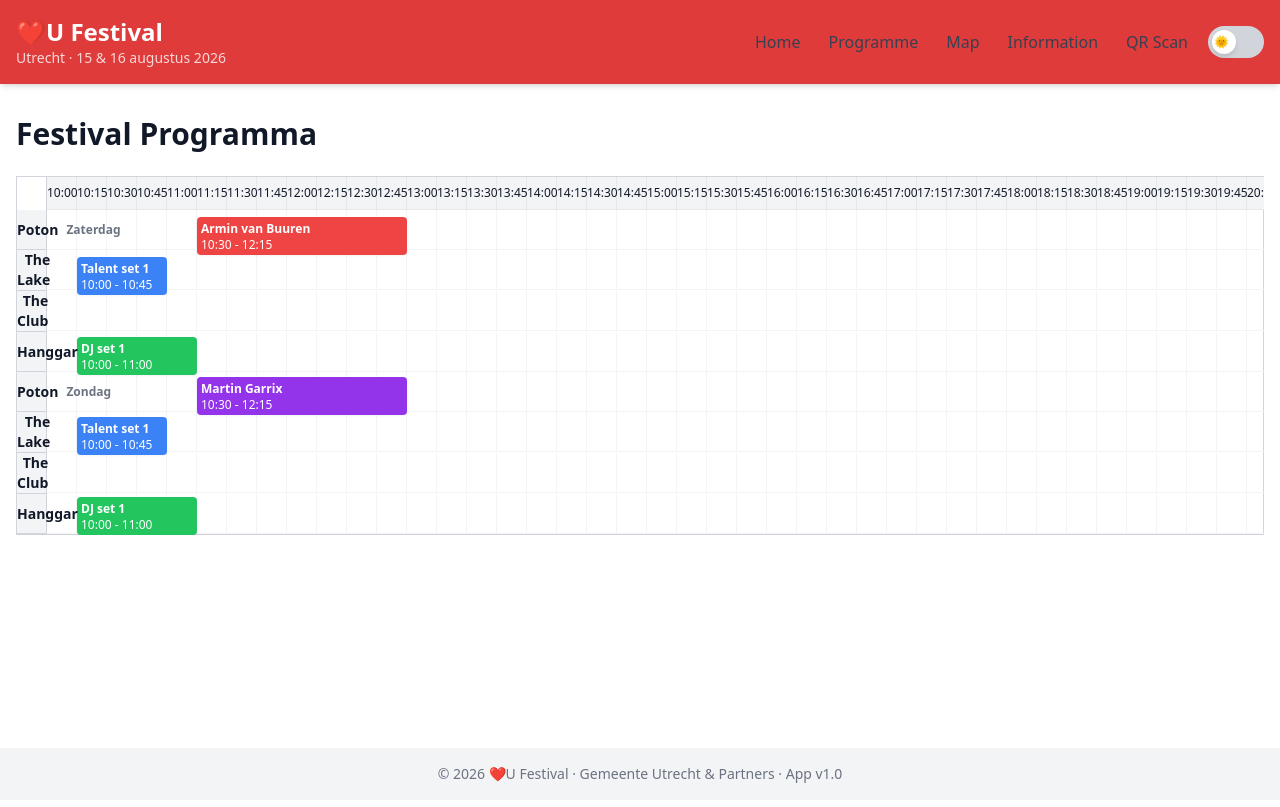
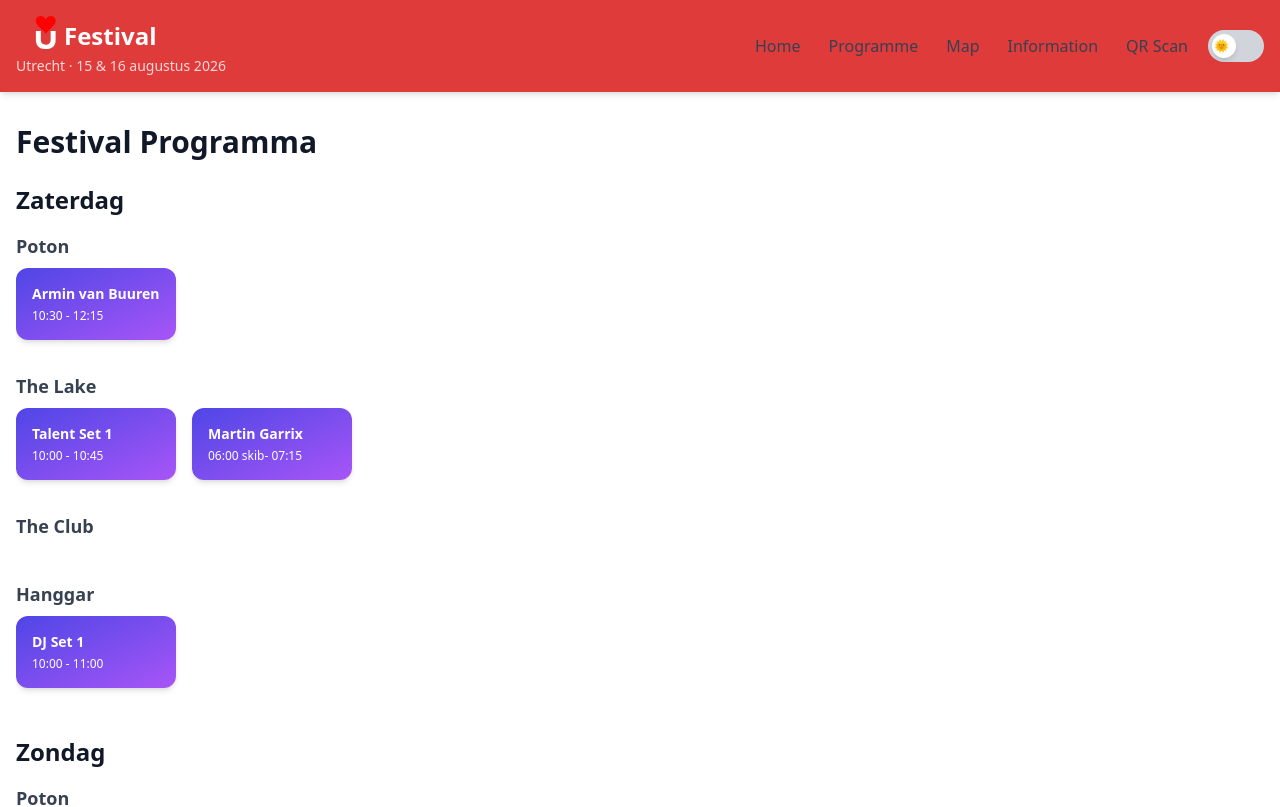
Before and after one commit to CodoWIzard/wpa-app, a Nuxt app: page /program in a window 1280 px wide. Shown: the top 807 px of the page. Built offline with nearby package versions, Linux system fonts and the light colour scheme.

Commit message:
Added logos Added and updated extra functionalities and frontend work to make things look more smooth.

```diff
--- a/app.vue
+++ b/app.vue
@@ -34,7 +34,27 @@ const toggleDarkMode = () => {
         class="flex flex-col sm:flex-row sm:items-center sm:justify-between gap-2"
       >
         <div>
-          <h1 class="text-2xl font-bold">❤️U Festival</h1>
+          <h1 class="text-2xl font-bold flex items-center gap-2">
+            <svg
+              xmlns="http://www.w3.org/2000/svg"
+              viewBox="0 0 10 900"
+              class="w-10 h-10"
+              aria-hidden="true"
+            >
+              <path
+                style="fill: red"
+                class="cls-2"
+                d="M224.48,82.48l6.81-17.65c54.38-102.05,214.21-78.85,218,44.08,2.32,75.19-70.91,128.47-118.96,176.85-28.63,28.83-57.36,57.91-85.92,86.92-6.52,6.62-14.77,22.12-25.58,14.1-38.43-39.55-77.65-78.52-116.73-117.5C49.32,216.62-11.35,174.95,1.83,90.12,13.68,13.81,104.56-22.85,169.45,15.13c23.49,13.75,47.47,41.06,55.04,67.35Z"
+              />
+              <path
+                style="fill: #ffff"
+                class="cls-1"
+                d="M336.61,336.48c2.8-2.41,8.15-.23,11.2-.2,23.41.27,46.62.22,69.93.99,7.2.24,18.61-1.21,24.99-.01,1.64.31,2.77,1.03,3.32,2.67l.25,215.64c-3.54,157.2-147,207.63-282.96,183.96C48.45,719.52,4.63,646.67,2.07,535.38c-.95-41.44.17-83.22.66-124.67.11-9.29-1.68-69.56.39-72.53,1.28-1.84,13.01-.71,16.09-.89,27.61-1.62,55.2-.63,82.92-.99,6.3-.08,10.6-3.46,11.5,6.4,2.66,71.62-4.14,144.47.96,215.82,5.49,76.68,87.15,97.35,151.06,80.15,77.59-20.88,68.86-82.2,69.76-148.02.66-48.08-3.51-101.8-.09-148.94.11-1.45.22-4.29,1.29-5.21Z"
+              />
+            </svg>
+            Festival
+          </h1>
+
           <p class="text-sm text-white/80">Utrecht · 15 & 16 augustus 2026</p>
         </div>
 
--- a/pages/index.vue
+++ b/pages/index.vue
@@ -27,7 +27,7 @@
             Bekijk Programma
           </NuxtLink>
           <NuxtLink
-            to="/tickets"
+            to=""
             class="border border-white px-6 py-3 rounded-full font-semibold hover:bg-white hover:text-red-600 transition shadow"
           >
             Koop Tickets
@@ -133,7 +133,7 @@
         <h2 class="text-3xl font-bold mb-4">Sluit je aan bij de beweging ❤️</h2>
         <p class="mb-6">15 & 16 augustus 2026 in het hart van Utrecht</p>
         <NuxtLink
-          to="/tickets"
+          to=""
           class="bg-white text-red-600 px-8 py-3 rounded font-semibold hover:bg-gray-100 transition"
         >
           Bestel je Tickets
--- a/pages/program.vue
+++ b/pages/program.vue
@@ -2,138 +2,63 @@
   <div class="max-w-screen-xl mx-auto px-4 py-8">
     <h2 class="text-3xl font-bold mb-6">Festival Programma</h2>
 
-    <!-- Time Block Grid -->
-    <div class="overflow-x-auto relative">
-      <div
-        class="grid border border-gray-300 relative"
-        :style="{ gridTemplateColumns: 'repeat(57, minmax(30px, 1fr))' }"
-      >
-        <!-- Top-left empty cell -->
+    <div v-for="day in days" :key="day" class="mb-10">
+      <h3 class="text-2xl font-semibold mb-4">
+        {{ day === "saturday" ? "Zaterdag" : "Zondag" }}
+      </h3>
+
+      <div v-for="stage in stages" :key="stage" class="mb-6">
+        <h4 class="text-lg font-bold mb-2 text-gray-700">{{ stage }}</h4>
         <div
-          class="bg-white border-r border-gray-300 sticky left-0 z-10 row-span-1"
-        ></div>
-        <!-- Time labels -->
-        <div
-          v-for="(slot, i) in timeSlots"
-          :key="'time-' + i"
-          class="text-xs text-center py-2 border-r border-b border-gray-200 bg-gray-100"
+          class="overflow-x-auto flex space-x-4 pb-2 scrollbar-thin scrollbar-thumb-gray-400"
         >
-          {{ slot }}
+          <div
+            v-for="event in filteredEvents(day, stage)"
+            :key="event.title + event.start"
+            class="min-w-[160px] bg-gradient-to-br from-indigo-600 to-purple-500 text-white rounded-xl p-4 shadow-md transform hover:scale-105 transition duration-300"
+          >
+            <div class="font-bold text-sm mb-1">{{ event.title }}</div>
+            <div class="text-xs">{{ event.time }}</div>
+          </div>
         </div>
-
-        <!-- Both Days -->
-        <template v-for="(day, dayIndex) in ['saturday', 'sunday']">
-          <template v-for="(stage, stageIndex) in stages">
-            <!-- Sticky Stage Label -->
-            <div
-              class="bg-gray-100 font-semibold text-sm text-right pr-2 border-r border-b border-gray-300 sticky left-0 z-10 flex items-center justify-between"
-            >
-              <span>{{ stage }}</span>
-              <!-- Only show day label once per group of 4 stages -->
-              <span
-                v-if="stageIndex === 0"
-                class="ml-2 text-xs font-bold text-gray-500"
-              >
-                {{ day === "saturday" ? "Zaterdag" : "Zondag" }}
-              </span>
-            </div>
-
-            <!-- Time slots grid -->
-            <div
-              v-for="i in 56"
-              :key="'cell-' + day + '-' + stageIndex + '-' + i"
-              class="border-r border-b border-gray-100 h-10"
-            ></div>
-
-            <!-- Events -->
-            <template
-              v-for="(event, index) in schedule[day].filter(
-                (e) => e.stage === stage
-              )"
-            >
-              <div
-                class="absolute text-xs text-white p-1 rounded shadow-sm"
-                :class="event.color"
-                :style="getBlockStyle(event, dayIndex, stage)"
-              >
-                <strong>{{ event.title }}</strong
-                ><br />
-                <span>{{ event.time }}</span>
-              </div>
-            </template>
-          </template>
-        </template>
       </div>
     </div>
   </div>
 </template>
 
 <script setup>
-import { ref } from "vue";
-
+const days = ["saturday", "sunday"];
 const stages = ["Poton", "The Lake", "The Club", "Hanggar"];
-
-const timeSlots = [];
-for (let h = 10; h <= 23; h++) {
-  for (let m of ["00", "15", "30", "45"]) {
-    timeSlots.push(`${String(h).padStart(2, "0")}:${m}`);
-  }
-}
-
-const getTimeIndex = (time) => {
-  const [h, m] = time.split(":").map(Number);
-  return (h - 10) * 4 + Math.floor(m / 15);
-};
-
-// Returns style adjusted for vertical offset based on day and stage
-const getBlockStyle = (event, dayIndex, stage) => {
-  const start = getTimeIndex(event.start);
-  const end = getTimeIndex(event.end);
-  const span = end - start;
-  const rowHeight = 40; // Each row is 40px high
-
-  // Compute top position: (dayIndex * stages.length + stageIndex) * rowHeight
-  const top =
-    (dayIndex * stages.length + stages.indexOf(stage)) * rowHeight + 40;
-
-  return {
-    gridColumnStart: start + 2,
-    gridColumnEnd: start + 2 + span,
-    top: `${top}px`,
-    left: `${(start + 1) * 30}px`,
-    width: `${span * 30}px`,
-    height: `${rowHeight - 2}px`,
-    position: "absolute",
-  };
-};
 
 const schedule = {
   saturday: [
     {
       title: "Armin van Buuren",
-      start: "10:30",
-      end: "12:15",
       stage: "Poton",
-      color: "bg-red-500",
       time: "10:30 - 12:15",
     },
     {
-      title: "Talent set 1",
+      title: "Talent Set 1",
       start: "10:00",
-      end: "10:45",
+      end: "19:45",
       stage: "The Lake",
-      color: "bg-blue-500",
       time: "10:00 - 10:45",
     },
     {
-      title: "DJ set 1",
+      title: "DJ Set 1",
       start: "10:00",
-      end: "11:00",
+      end: "12:00",
       stage: "Hanggar",
-      color: "bg-green-500",
       time: "10:00 - 11:00",
     },
-    // Add more Saturday events as needed
+    {
+      title: "Martin Garrix",
+      start: "11:00",
+      end: "12:15",
+      stage: "The Lake",
+      time: "06:00 skib- 07:15",
+    },
+    // Add more Saturday events
   ],
   sunday: [
     {
@@ -141,26 +66,34 @@ const schedule = {
       start: "10:30",
       end: "12:15",
       stage: "Poton",
-      color: "bg-purple-600",
       time: "10:30 - 12:15",
     },
     {
-      title: "Talent set 1",
+      title: "Talent Set 2",
       start: "10:00",
       end: "10:45",
       stage: "The Lake",
-      color: "bg-blue-500",
       time: "10:00 - 10:45",
     },
     {
-      title: "DJ set 1",
+      title: "DJ Set 2",
       start: "10:00",
       end: "11:00",
       stage: "Hanggar",
-      color: "bg-green-500",
       time: "10:00 - 11:00",
     },
-    // Add more Sunday events as needed
+    // Add more Sunday events
   ],
 };
+
+const filteredEvents = (day, stage) => {
+  return schedule[day].filter((e) => e.stage === stage);
+};
 </script>
+
+<style>
+/* Optional: Tailwind's scrollbar utility requires this */
+.scrollbar-thin {
+  scrollbar-width: thin;
+}
+</style>
--- a/pages/qr.vue
+++ b/pages/qr.vue
@@ -1,13 +1,52 @@
 <template>
   <section
-    class="min-h-screen flex flex-col items-center justify-center text-center px-4 py-20"
+    class="min-h-screen flex flex-col items-center justify-center text-center px-4 py-20 bg-zinc-900 text-white"
   >
-    <h1 class="text-3xl font-bold mb-4">Scan to Use the ❤️U Festival App</h1>
-    <p class="text-gray-500 mb-8">Install or open the PWA on your phone</p>
+    <!-- Header with subtle animation -->
+    <h1 class="text-4xl sm:text-5xl font-bold mb-4 animate-fade-in-up">
+      Scan to Use the Festival App
+    </h1>
 
-    <qrcode-vue :value="appUrl" :size="240" :level="'H'" class="shadow-lg" />
+    <p class="text-gray-400 mb-8 text-lg animate-fade-in-up delay-100">
+      Install or open the PWA on your phone
+    </p>
 
-    <p class="mt-6 text-sm text-gray-400">{{ appUrl }}</p>
+    <!-- QR Code with animated hover effect -->
+    <div
+      class="relative group transition-transform duration-300 hover:scale-105"
+    >
+      <qrcode-vue
+        :value="appUrl"
+        :size="240"
+        :level="'H'"
+        class="rounded-xl shadow-2xl border-2 border-white/10 group-hover:border-white/20"
+      />
+      <div
+        class="absolute inset-0 rounded-xl border border-white/10 animate-pulse opacity-10"
+      ></div>
+    </div>
+
+    <!-- App URL with subtle copy-to-clipboard interaction -->
+    <p
+      @click="copyUrl"
+      class="mt-6 text-sm text-gray-400 hover:text-white transition-colors duration-200 cursor-pointer flex items-center gap-2 animate-fade-in-up delay-200"
+    >
+      {{ appUrl }}
+      <svg
+        xmlns="http://www.w3.org/2000/svg"
+        class="h-4 w-4"
+        fill="none"
+        viewBox="0 0 24 24"
+        stroke="currentColor"
+        stroke-width="2"
+      >
+        <path
+          stroke-linecap="round"
+          stroke-linejoin="round"
+          d="M8 16h12M8 12h12M8 8h12M4 6h.01M4 10h.01M4 14h.01M4 18h.01"
+        />
+      </svg>
+    </p>
   </section>
 </template>
 
@@ -15,4 +54,31 @@
 import QrcodeVue from "qrcode.vue";
 
 const appUrl = "https://wpa-app.vercel.app/";
+
+const copyUrl = () => {
+  navigator.clipboard.writeText(appUrl);
+  alert("App URL copied to clipboard!");
+};
 </script>
+
+<style scoped>
+@keyframes fade-in-up {
+  0% {
+    opacity: 0;
+    transform: translateY(10px);
+  }
+  100% {
+    opacity: 1;
+    transform: translateY(0);
+  }
+}
+.animate-fade-in-up {
+  animation: fade-in-up 0.6s ease-out forwards;
+}
+.delay-100 {
+  animation-delay: 0.1s;
+}
+.delay-200 {
+  animation-delay: 0.2s;
+}
+</style>
```
Also changed, not shown: public/logo_black.svg (added), public/logo_white.svg (added).
